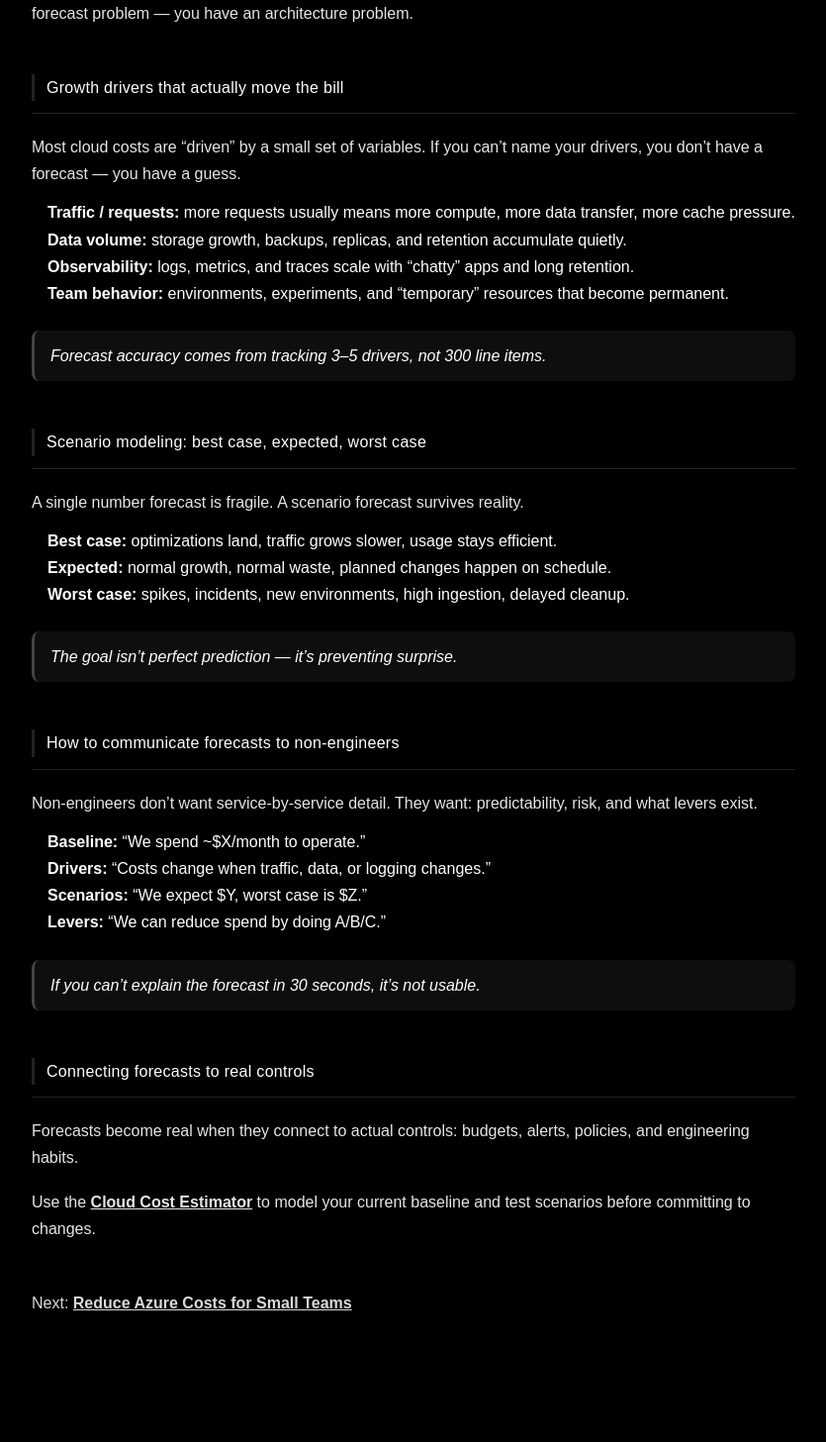
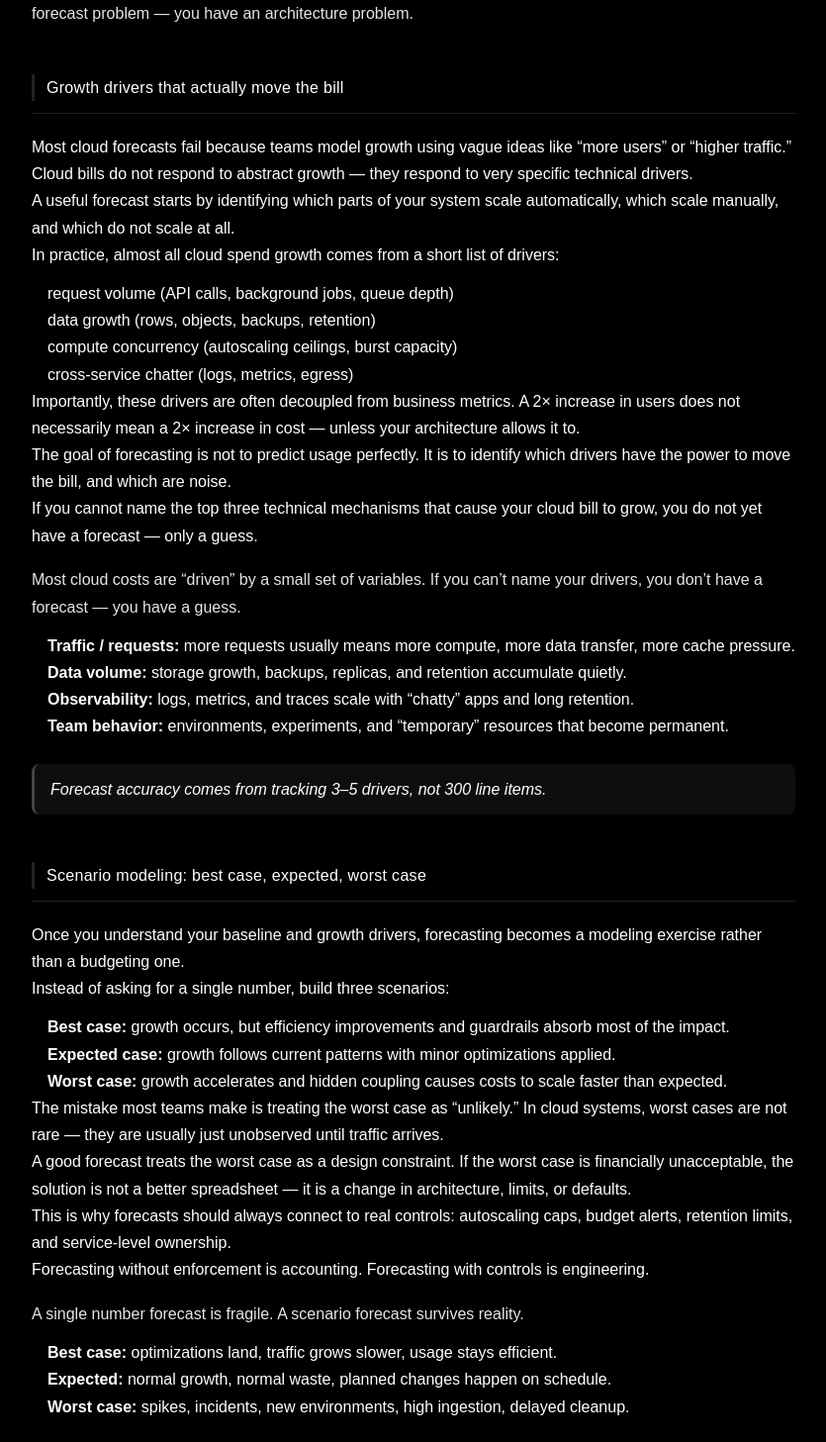
Before and after one commit to SB4647/cloudledger, a Next.js app: page /guides/forecast-cloud-costs in a window 1280 px wide. Shown: the part 1500-2957 px from the top of the page at 99% size, without its empty margins (222-1057 px from the left). Before the commit the page ends 2894 px from the top, so only its background shows below. Built offline with nearby package versions, Linux system fonts and the light colour scheme.

Commit message:
feat(forecast): Flesh out growth drivers and scenario modeling in forecast guide

```diff
--- a/app/guides/forecast-cloud-costs/page.tsx
+++ b/app/guides/forecast-cloud-costs/page.tsx
@@ -161,6 +161,49 @@ export default function ForecastCloudCosts() {
         <h2 style={h2Style}>Growth drivers that actually move the bill</h2>
         <div style={dividerStyle} />
 
+        <p>
+          Most cloud forecasts fail because teams model growth using vague ideas
+          like “more users” or “higher traffic.” Cloud bills do not respond to
+          abstract growth — they respond to very specific technical drivers.
+        </p>
+
+        <p>
+          A useful forecast starts by identifying which parts of your system
+          scale automatically, which scale manually, and which do not scale at
+          all.
+        </p>
+
+        <p>
+          In practice, almost all cloud spend growth comes from a short list of
+          drivers:
+        </p>
+
+        <div style={{ paddingLeft: "1rem", marginTop: "0.75rem" }}>
+          <ul>
+            <li>request volume (API calls, background jobs, queue depth)</li>
+            <li>data growth (rows, objects, backups, retention)</li>
+            <li>compute concurrency (autoscaling ceilings, burst capacity)</li>
+            <li>cross-service chatter (logs, metrics, egress)</li>
+          </ul>
+        </div>
+
+        <p>
+          Importantly, these drivers are often decoupled from business metrics.
+          A 2× increase in users does not necessarily mean a 2× increase in cost
+          — unless your architecture allows it to.
+        </p>
+
+        <p>
+          The goal of forecasting is not to predict usage perfectly. It is to
+          identify which drivers have the power to move the bill, and which are
+          noise.
+        </p>
+
+        <p>
+          If you cannot name the top three technical mechanisms that cause your
+          cloud bill to grow, you do not yet have a forecast — only a guess.
+        </p>
+
         <p style={paragraphStyle}>
           Most cloud costs are “driven” by a small set of variables. If you
           can’t name your drivers, you don’t have a forecast — you have a guess.
@@ -197,6 +240,53 @@ export default function ForecastCloudCosts() {
           Scenario modeling: best case, expected, worst case
         </h2>
         <div style={dividerStyle} />
+
+        <p>
+          Once you understand your baseline and growth drivers, forecasting
+          becomes a modeling exercise rather than a budgeting one.
+        </p>
+
+        <p>Instead of asking for a single number, build three scenarios:</p>
+
+        <div style={{ paddingLeft: "1rem", marginTop: "0.75rem" }}>
+          <ul>
+            <li>
+              <strong>Best case:</strong> growth occurs, but efficiency
+              improvements and guardrails absorb most of the impact.
+            </li>
+            <li>
+              <strong>Expected case:</strong> growth follows current patterns
+              with minor optimizations applied.
+            </li>
+            <li>
+              <strong>Worst case:</strong> growth accelerates and hidden
+              coupling causes costs to scale faster than expected.
+            </li>
+          </ul>
+        </div>
+
+        <p>
+          The mistake most teams make is treating the worst case as “unlikely.”
+          In cloud systems, worst cases are not rare — they are usually just
+          unobserved until traffic arrives.
+        </p>
+
+        <p>
+          A good forecast treats the worst case as a design constraint. If the
+          worst case is financially unacceptable, the solution is not a better
+          spreadsheet — it is a change in architecture, limits, or defaults.
+        </p>
+
+        <p>
+          This is why forecasts should always connect to real controls:
+          autoscaling caps, budget alerts, retention limits, and service-level
+          ownership.
+        </p>
+
+        <p>
+          Forecasting without enforcement is accounting. Forecasting with
+          controls is engineering.
+        </p>
 
         <p style={paragraphStyle}>
           A single number forecast is fragile. A scenario forecast survives
```
